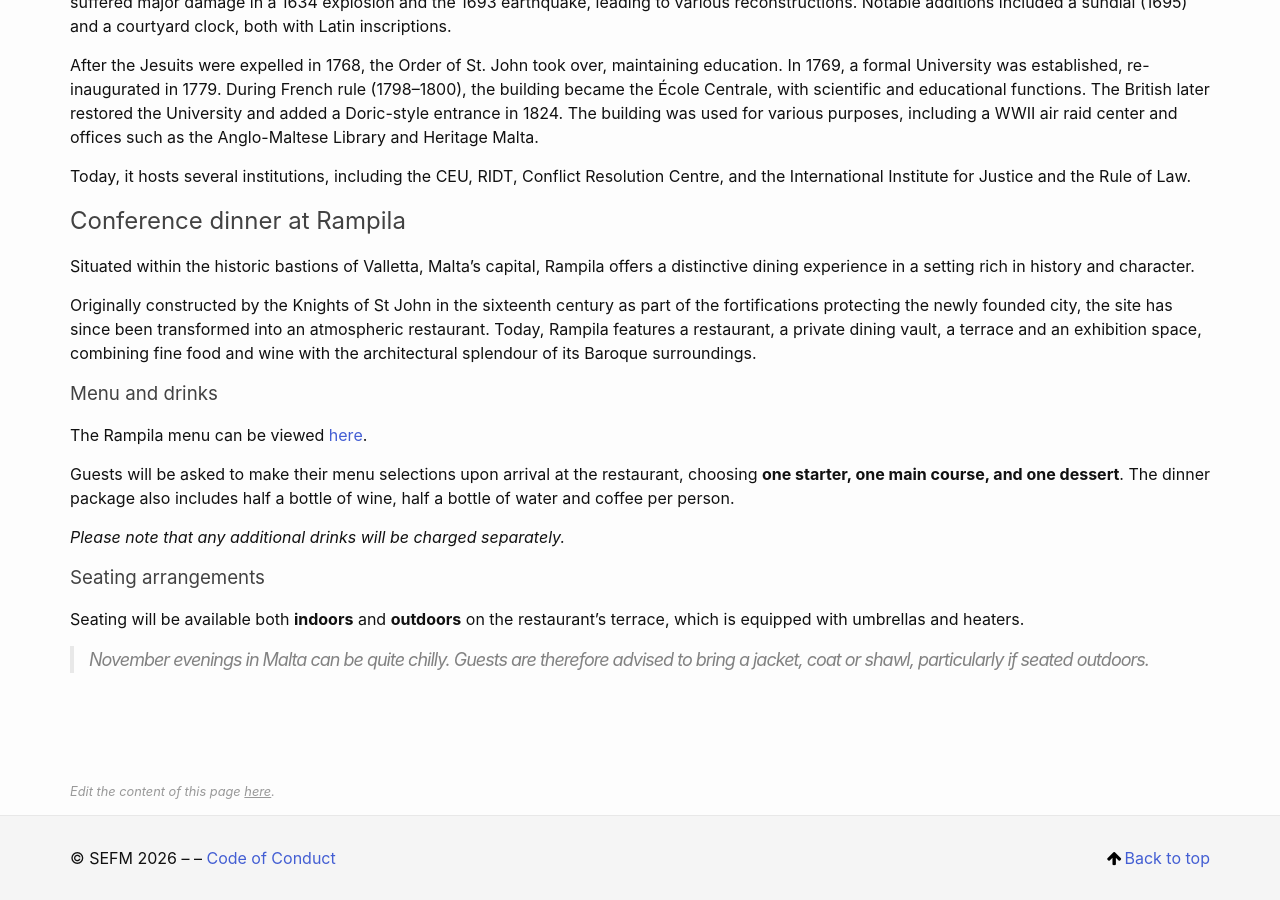
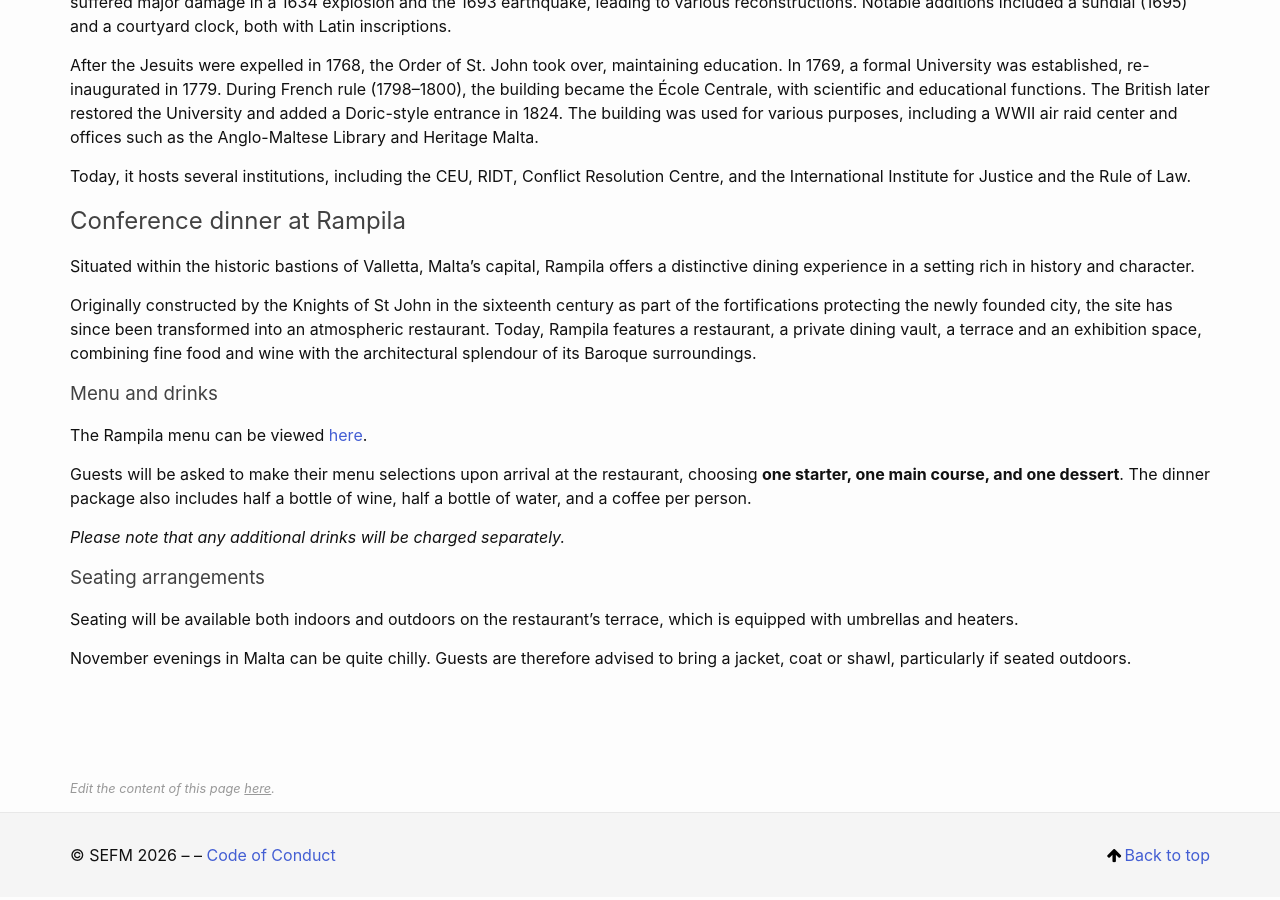
Before and after one commit to sefm-conference/2026, a Jekyll site: the page built from _pages/venue.md, in a window 1280 px wide and 900 px high, scrolled down 958 px. Built offline with Jekyll 4.4.1, drawn with Linux system fonts in a browser that asks for light colours.

```diff
--- a/_pages/venue.md
+++ b/_pages/venue.md
@@ -31,15 +31,15 @@ Originally constructed by the Knights of St John in the sixteenth century as par
 
 The Rampila menu can be viewed <a href="/2026/assets/images/malta/rampila_menu.pdf" target="_blank" rel="noopener">here</a>.
 
-Guests will be asked to make their menu selections upon arrival at the restaurant, choosing **one starter, one main course, and one dessert**. The dinner package also includes half a bottle of wine, half a bottle of water and coffee per person.
+Guests will be asked to make their menu selections upon arrival at the restaurant, choosing **one starter, one main course, and one dessert**. The dinner package also includes half a bottle of wine, half a bottle of water, and a coffee per person.
 
 *Please note that any additional drinks will be charged separately.*
 
 ### Seating arrangements
 
-Seating will be available both **indoors** and **outdoors** on the restaurant's terrace, which is equipped with umbrellas and heaters.
+Seating will be available both indoors and outdoors on the restaurant's terrace, which is equipped with umbrellas and heaters.
 
-> November evenings in Malta can be quite chilly. Guests are therefore advised to bring a jacket, coat or shawl, particularly if seated outdoors.
+November evenings in Malta can be quite chilly. Guests are therefore advised to bring a jacket, coat or shawl, particularly if seated outdoors.
 
 
 
```
